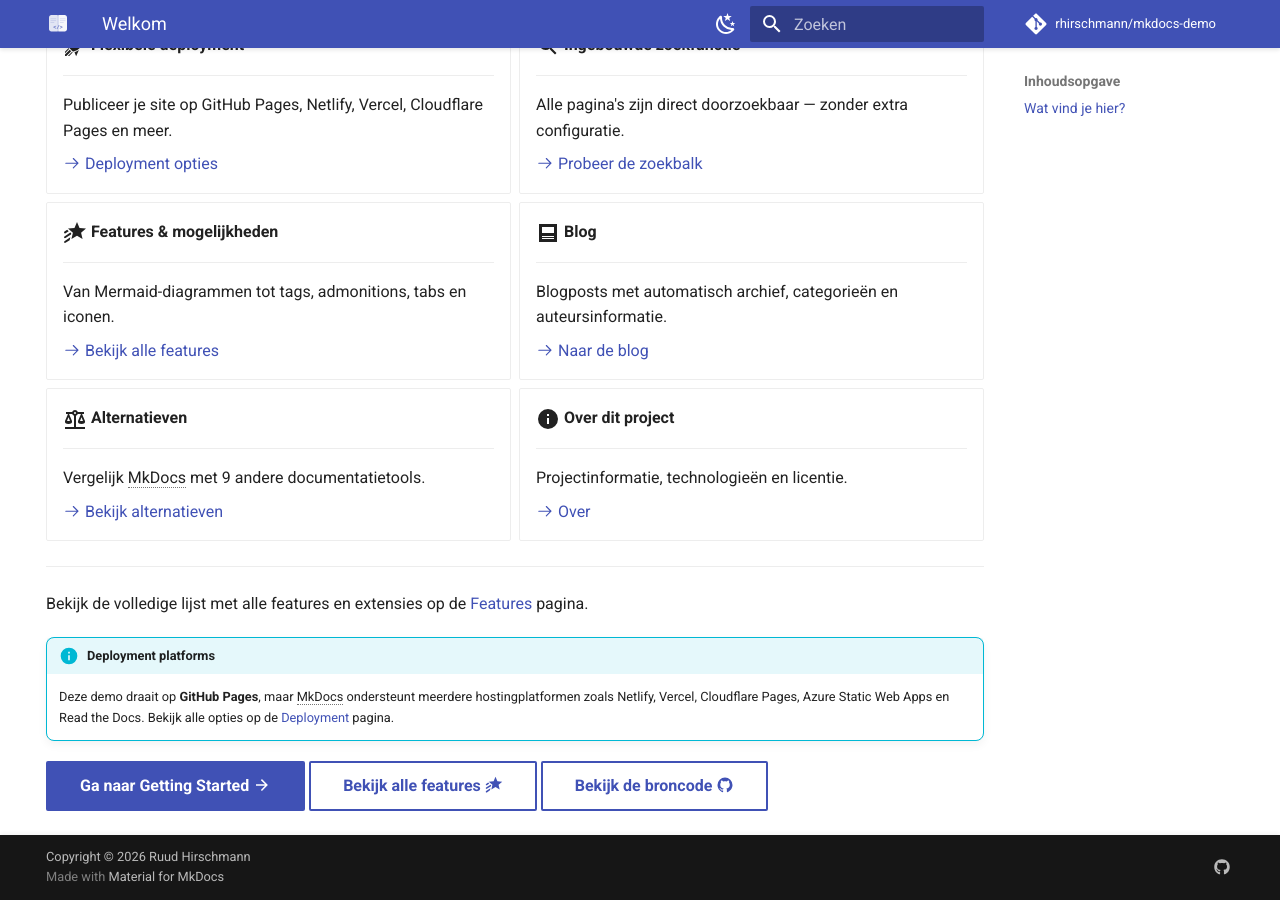
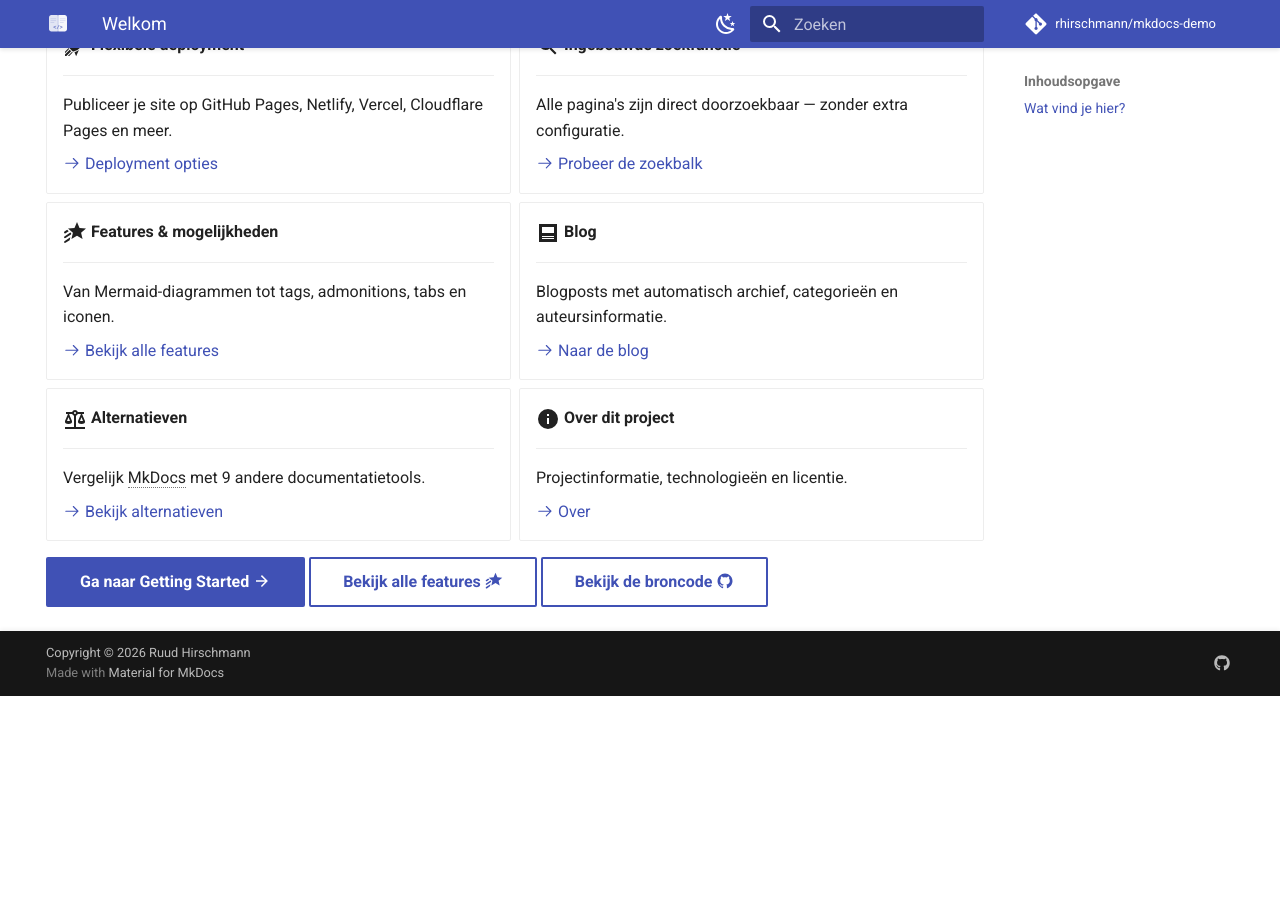
Before and after one commit to rhirschmann/mkdocs-demo, an MkDocs documentation site: the page built from docs/index.md, in a window 1280 px wide and 900 px high, scrolled down 567 px. Built offline with MkDocs 1.6.1 and Material for MkDocs 9.7.7, drawn with Linux system fonts in a browser that asks for light colours; comment, search, counter and statistics services are not loaded; after the commit the page ends 1263 px from its top, so only the background shows below that.

Commit message:
Documentatie: Home page nog korter

```diff
--- a/docs/index.md
+++ b/docs/index.md
@@ -84,16 +84,6 @@
 
 </div>
 
----
-
-Bekijk de volledige lijst met alle features en extensies op de [Features](features/index.md) pagina.
-
-!!! info "Deployment platforms"
-    Deze demo draait op **GitHub Pages**, maar MkDocs ondersteunt meerdere
-    hostingplatformen zoals Netlify, Vercel, Cloudflare Pages, Azure Static
-    Web Apps en Read the Docs. Bekijk alle opties op de
-    [Deployment](getting-started/deployment.md) pagina.
-
 [Ga naar Getting Started :material-arrow-right:](getting-started/index.md){ .md-button .md-button--primary }
 [Bekijk alle features :material-star-shooting:](features/index.md){ .md-button }
 [Bekijk de broncode :material-github:](https://github.com/rhirschmann/mkdocs-demo){ .md-button }
```
